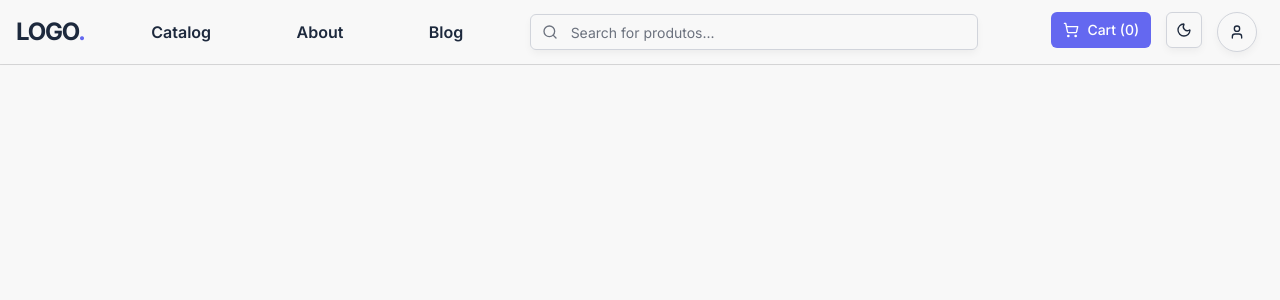
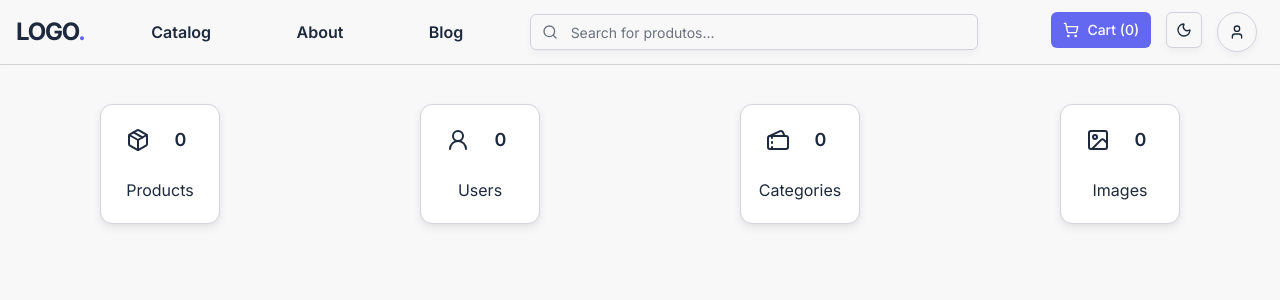
Before and after one commit to nicholas-sc-08/P_24_Ecommerce, a Next.js app: page /dashboard in a window 1280 px wide. Shown: the top 300 px of the page. Built offline with nearby package versions, Linux system fonts and the light colour scheme; no server answers.

Commit message:
wip: dashboard

```diff
--- a/src/app/dashboard/page.tsx
+++ b/src/app/dashboard/page.tsx
@@ -6,13 +6,16 @@ import { motion, AnimatePresence } from "framer-motion";
 
 export default function page() {
 
-    const { containerVariants } = useGlobal();
+    const { containerVariants, arrayProducts, arrayUsers } = useGlobal();
 
     return (
         <AnimatePresence>
             <motion.div variants={containerVariants} initial="hidden" animate="visible" className="w-full h-165">
-                <div>
-                    <DashboardCard />
+                <div className="w-full h-50 flex justify-around items-center">
+                    <DashboardCard icon={"package"} array={arrayProducts} title="Products"/>
+                    <DashboardCard icon={"userRound"} array={arrayUsers} title="Users"/>
+                    <DashboardCard icon={"tickets"} array={[]} title="Categories"/>
+                    <DashboardCard icon={"image"} array={[]} title="Images"/>
                 </div>
             </motion.div>
         </AnimatePresence>
--- a/src/app/signup/page.tsx
+++ b/src/app/signup/page.tsx
@@ -12,19 +12,23 @@ import { modalTheme } from "@/utils/modal-theme";
 import { Eye, EyeOff, House } from "lucide-react";
 import { useRouter } from "next/navigation";
 import { useState } from "react";
+import { AnimatePresence, motion } from "framer-motion";
 
 export default function page() {
 
     const router = useRouter();
     const { arrayUsers, setArrayUsers } = useGlobal();
     const { isModalOpen, setIsModalOpen } = useGlobal();
+    const { containerVariants, itemVariants } = useGlobal();
     const [inptPassword, setInptPassword] = useState({ password: "password", confirmPassword: "password" });
     const [form, setForm] = useState({ name: "", email: "", password: "", confirmPassword: "" });
     const [modalProps, setModalProps] = useState({ phrase: "Email already signed up on the plataform!", modalType: ModalType.ERROR, text: modalTheme.error.text, border: modalTheme.error.border });
 
     return (
-        <div className="w-screen h-screen flex justify-center items-center">
+        <AnimatePresence>
+            <motion.div variants={containerVariants} initial="hidden" animate="visible" className="w-screen h-screen flex justify-center items-center">
                 {isModalOpen && <ModalMessage phrase={modalProps.phrase} modalType={modalProps.modalType} text={modalProps.text} border={modalProps.border} />}
+                <motion.div variants={itemVariants}>
                     <Card className="w-250 h-120 pt-0 pb-0 flex-row items-center">
                         <aside className="w-1/2 h-full bg-cover bg-center rounded-tl-lg rounded-bl-lg" style={{ backgroundImage: "url('/signUpImage.jpg')" }}>
                             <div className="w-full h-full bg-black/30 flex flex-col justify-center items-center rounded-tl-lg rounded-bl-lg">
@@ -33,39 +37,41 @@ export default function page() {
                             </div>
                         </aside>
                         <main className="w-1/2 h-120">
+                            <motion.div variants={itemVariants}>
                                 <CardHeader className="h-20 flex items-center justify-between">
                                     <CardTitle>Sign up</CardTitle>
                                     <CardAction className="flex items-center justify-center w-35 h-full">
                                         <Button variant="link" className="cursor-pointer" onClick={() => router.push("/")}><House />Back to Home</Button>
                                     </CardAction>
                                 </CardHeader>
+                            </motion.div>
                             <CardContent className="h-100 w-full">
                                 <form onSubmit={e => handleForm(e, form, arrayUsers, setModalProps, setIsModalOpen)}>
                                     <div className="h-80 flex flex-col justify-around">
-                                <div>
+                                        <motion.div variants={itemVariants}>
                                             <Label className="pb-2" htmlFor="name">Name</Label>
                                             <Input required value={form.name} onChange={e => setForm({ ...form, name: e.target.value })} placeholder="What is your name?" id="name" />
-                                </div>
-                                <div>
+                                        </motion.div>
+                                        <motion.div variants={itemVariants}>
                                             <Label className="pb-2" htmlFor="email">Email Address</Label>
                                             <Input required value={form.email} onChange={e => setForm({ ...form, email: e.target.value })} placeholder="youremail@example.com" type="email" id="email" />
-                                </div>
-                                <div>
+                                        </motion.div>
+                                        <motion.div variants={itemVariants}>
                                             <Label className="pb-2" htmlFor="password">Password</Label>
                                             <div className="flex-1 max-w-md relative">
                                                 <Input required value={form.password} onChange={e => setForm({ ...form, password: e.target.value })} placeholder="Minimum 7 max 12 caracters" minLength={7} maxLength={12} type={inptPassword.password} className="pr-10 focus-visible:ring-1 focus-visible:ring-4" />
                                                 {inptPassword.password == "password" && <Eye className="cursor-pointer absolute right-3 top-1/2 -translate-y-1/2 h-4 w-4 text-muted-foreground" onClick={() => setInptPassword({ ...inptPassword, password: "string" })} />}
                                                 {inptPassword.password == "string" && <EyeOff className="cursor-pointer absolute right-3 top-1/2 -translate-y-1/2 h-4 w-4 text-muted-foreground" onClick={() => setInptPassword({ ...inptPassword, password: "password" })} />}
                                             </div>
-                                </div>
-                                <div>
+                                        </motion.div>
+                                        <motion.div variants={itemVariants}>
                                             <Label className="pb-2" htmlFor="confirmPassword">Confirm Password</Label>
                                             <div className="flex-1 max-w-md relative">
                                                 <Input required value={form.confirmPassword} onChange={e => setForm({ ...form, confirmPassword: e.target.value })} placeholder="Password again" minLength={7} maxLength={12} type={inptPassword.confirmPassword} className="pr-10 focus-visible:ring-1 focus-visible:ring-4" />
                                                     {inptPassword.confirmPassword == "password" && <Eye className="cursor-pointer absolute right-3 top-1/2 -translate-y-1/2 h-4 w-4 text-muted-foreground" onClick={() => setInptPassword({ ...inptPassword, confirmPassword: "string" })} />}
                                                     {inptPassword.confirmPassword == "string" && <EyeOff className="cursor-pointer absolute right-3 top-1/2 -translate-y-1/2 h-4 w-4 text-muted-foreground" onClick={() => setInptPassword({ ...inptPassword, confirmPassword: "password" })} />}
                                             </div>
-                                </div>
+                                        </motion.div>
                                     </div>
                                     <CardFooter className="h-20 flex flex-col justify-evenly pl-0 pr-0">
                                         <Button className="w-110 cursor-pointer" variant="default" type="submit">Sign Up</Button>
@@ -74,6 +80,8 @@ export default function page() {
                             </CardContent>
                         </main>
                     </Card>
-        </div>
+                </motion.div>
+            </motion.div>
+        </AnimatePresence>
     );
 };
--- /dev/null
+++ b/src/components/AnimatedCounter.tsx
@@ -0,0 +1,19 @@
+"use client";
+
+import { motion, useSpring, useTransform } from "framer-motion";
+import { useEffect } from "react";
+
+export function AnimatedCounter({ price }: { price: number }) {
+
+    const springPrice = useSpring(price, {
+        stiffness: 100,
+        damping: 30,
+        restDelta: 0.001
+    });
+
+    const displayValue = useTransform(springPrice, latest => `${latest.toFixed(0)}`)
+
+    useEffect(() => springPrice.set(price), [price, springPrice]);
+
+    return <motion.span className="text-lg font-semibold mr-2">{displayValue}</motion.span>;
+};
--- a/src/components/DashboardCard.tsx
+++ b/src/components/DashboardCard.tsx
@@ -1,12 +1,29 @@
 "use client";
 
-import { Package, UserRound, Tickets, Image } from "lucide-react";
+import { AnimatePresence, motion } from "framer-motion";
+import { useGlobal } from "@/context/GlobalContext";
+import { iconRender } from "@/services/iconRender.service";
+import { DashboardCardProps } from "@/utils/type.util";
+import { Card } from "./ui/card";
+import { AnimatedCounter } from "./AnimatedCounter";
 
-export default function DashboardCard() {
+export default function DashboardCard({ icon, array, title }: DashboardCardProps) {
 
-    return(
-        <div>
+    const { containerVariants, itemVariants } = useGlobal();
 
-        </div>
+    return (
+        <AnimatePresence>
+            <motion.div variants={containerVariants} initial="hidden" animate="visible">
+                <Card className="w-30 h-30 flex flex-col justify-center items-center">
+                    <motion.div variants={itemVariants} className="flex justify-evenly items-center w-full h-full">
+                        {iconRender(icon)}
+                        <AnimatedCounter price={array.length}/>
+                    </motion.div>
+                    <motion.div variants={itemVariants}>
+                        <p>{title}</p>
+                    </motion.div>
+                </Card>
+            </motion.div>
+        </AnimatePresence>
     )
 };
--- a/src/services/iconRender.service.tsx
+++ b/src/services/iconRender.service.tsx
@@ -1,6 +1,6 @@
 "use client";
 
-import { Sparkles, Droplet, Zap, Flower } from "lucide-react";
+import { Sparkles, Droplet, Zap, Flower, Package, UserRound, Tickets, Image } from "lucide-react";
 import React from "react";
 
 export function iconRender(icon: string): React.ReactNode {
@@ -19,6 +19,18 @@ export function iconRender(icon: string): React.ReactNode {
         case "Flower":
             return <Flower />;
 
+        case "package":
+            return <Package/>;
+
+        case "userRound":
+            return <UserRound/>;
+
+        case "tickets":
+            return <Tickets/>;
+
+        case "image":
+            return <Image/>;
+
         default:
             return "";
     };
```
Also changed, not shown: src/utils/type.util.ts (+7 -0 lines). Lines whose indentation alone changed are shown as unchanged.
